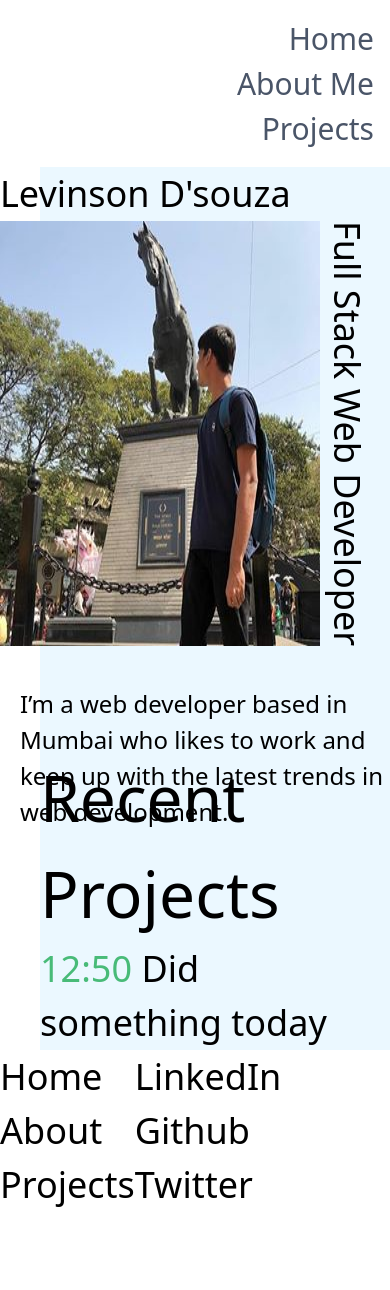
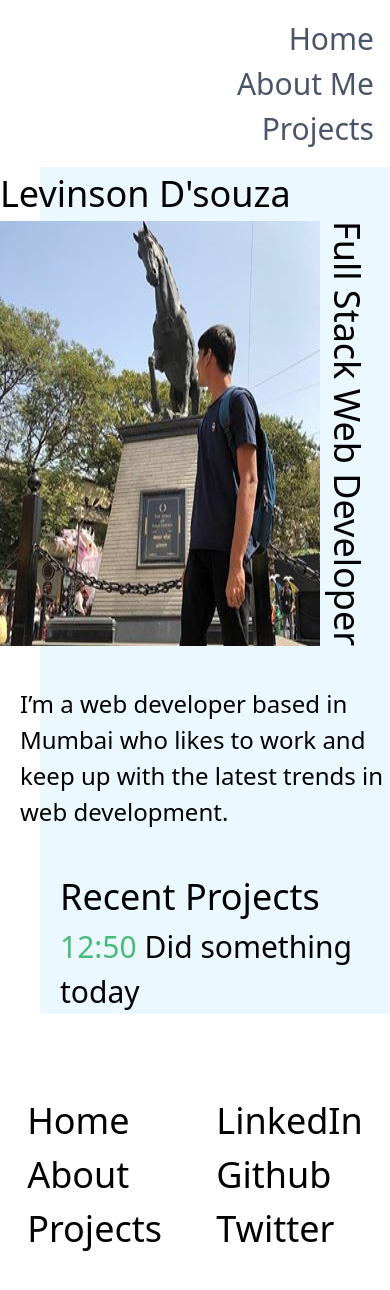
Before and after one commit to LEvinson2504/MyAwesomePortfolio, a Next.js app: page / in a window 390 px wide. Shown: the top 1290 px of the page. Built offline with nearby package versions, Linux system fonts and the light colour scheme.

Commit message:
fixed most of the sm ui issues, happy with it :)

```diff
--- a/components/Footer.tsx
+++ b/components/Footer.tsx
@@ -3,7 +3,7 @@ import React from "react";
 
 export default function Footer() {
   return (
-    <section className="sm:ml-40 flex flex-row">
+    <section className="sm:ml-40 flex flex-row justify-around sm:justify-start mt-20">
       <div className="flex flex-col sm:ml-20 sm:my-10">
         <h3 className="text-4xl font-light">
           <Link href="/">Home</Link>
--- a/components/Intro.tsx
+++ b/components/Intro.tsx
@@ -1,20 +1,32 @@
 import React from "react";
+import styles from "./styles.module.css";
 
 export default function Intro() {
-    return <div className="container sm:min-h-screen sm:w-screen h-64">
-        <div className="bg-blue-100 -mt-20 ml-10 sm:min-h-screen h-screen sm:ml-40 sm:-mt-5">
+  return (
+    <div className="container sm:min-h-screen sm:w-screen h-64">
+      <div className="bg-blue-100 -mt-20 ml-10 sm:min-h-screen h-screen w-auto sm:ml-40 sm:-mt-5">
         <div className="sm:absolute bottom-0 -ml-10 mt-20">
           <h1 className="text-4xl sm:text-6xl font-light">Levinson D'souza</h1>
           <div className="flex flex-row">
-                    <img className="sm:h-500 sm:w-500 h-10" src="/images/image.jpg"></img>
-                    <h4 style={{ writingMode: "vertical-lr", textOrientation: "mixed" }} className="text-4xl text-center font-light">Full Stack Web Developer</h4>
+            <img
+              className="sm:h-500 sm:w-500 h-10"
+              src="/images/image.jpg"
+            ></img>
+            <h4
+              style={{ writingMode: "vertical-lr", textOrientation: "mixed" }}
+              className="text-4xl text-center font-light"
+            >
+              Full Stack Web Developer
+            </h4>
           </div>
         </div>
         <div className="sm:absolute sm:bottom-0 right-0 sm:-mb-20 sm:mr-10 sm:w-64 sm:mt-20 mt-10">
           <p className="text-2xl sm:text-4xl sm:w-600 sm:mb-40 -ml-5 font-light">
-                    I’m  a web developer based in Mumbai who likes to work and keep up with the latest trends in web development.
+            I’m a web developer based in Mumbai who likes to work and keep up
+            with the latest trends in web development.
           </p>
         </div>
       </div>
     </div>
+  );
 }
--- a/components/Layout.tsx
+++ b/components/Layout.tsx
@@ -6,7 +6,8 @@ import Footer from "./Footer";
 // children with a header and a footer
 
 export default function Layout({ children }) {
-    return <div>
+  return (
+    <div>
       <TopNav />
       <div className="container sm:min-h-screen sm:w-screen h-64">
         <div className="bg-blue-100 -mt-20 ml-10 sm:min-h-screen h-screen sm:ml-40 sm:-mt-5">
@@ -15,5 +16,5 @@ export default function Layout({ children }) {
       </div>
       <Footer />
     </div>
-
+  );
 }
--- a/components/SubIntro.tsx
+++ b/components/SubIntro.tsx
@@ -2,11 +2,17 @@ import React from "react";
 import Footer from "./Footer";
 
 export default function SubIntro() {
-    return <section className="container max-w-screen min-h-screen">
-        <div className="bg-blue-100 -mt-20 ml-10 sm:ml-40 sm:-mt-5">
-            <h3 className="text-6xl sm:ml-40">Recent Projects</h3>
-            <p className="text-4xl sm:h-20 sm:ml-40 font-light"><span className="text-green-500">12:50</span> Did something today </p>
-        </div>
-        <Footer />
+  return (
+    <section className="container max-w-screen min-h-screen">
+      <div className="bg-blue-100 ml-10 sm:ml-40">
+        <h3 className="text-4xl pt-10 px-5 sm:text-6xl sm:ml-40">
+          Recent Projects
+        </h3>
+        <p className="text-3xl sm:text-4xl px-5 sm:h-20 sm:ml-40 font-light">
+          <span className="text-green-500">12:50</span> Did something today
+        </p>
+      </div>
+      <Footer />
     </section>
+  );
 }
```
Lines whose indentation alone changed are shown as unchanged.
